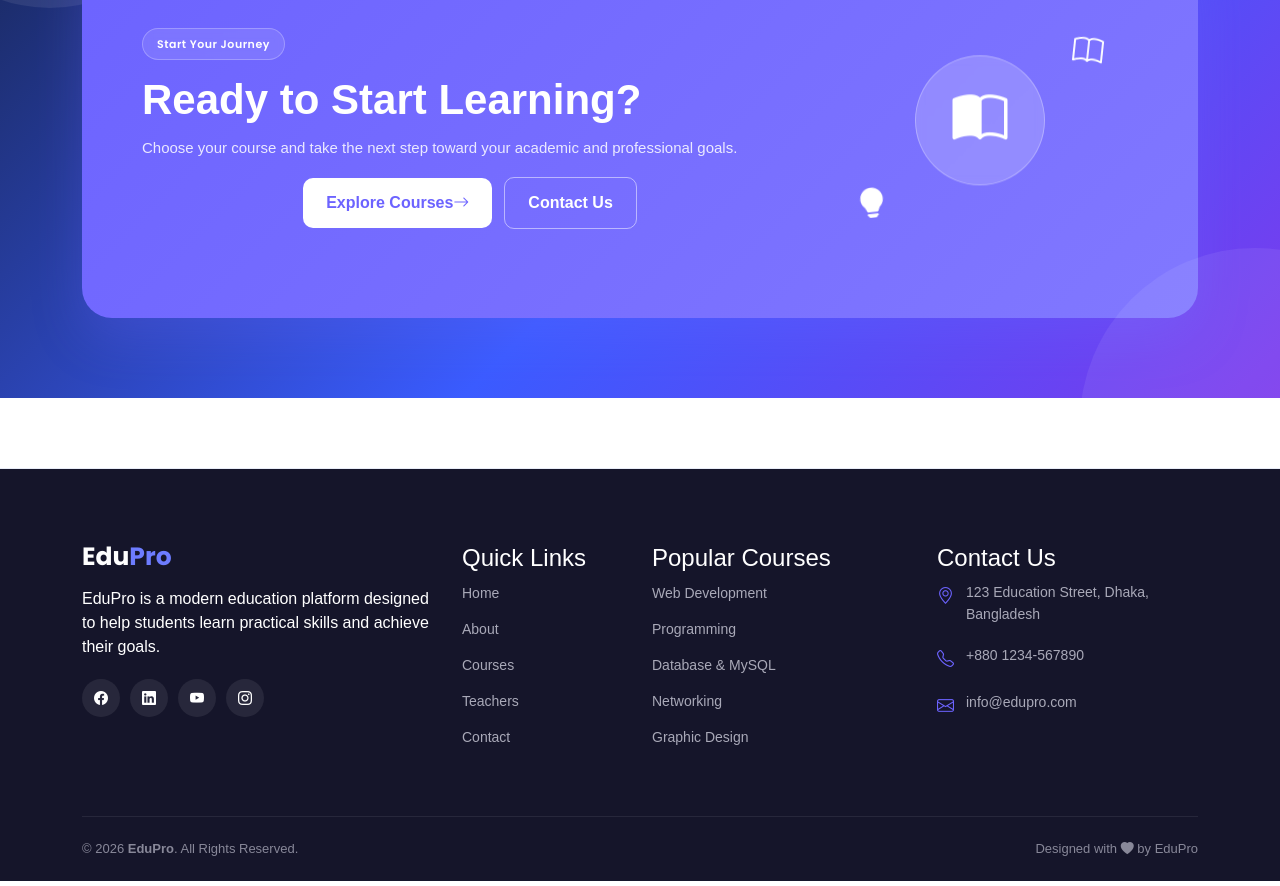
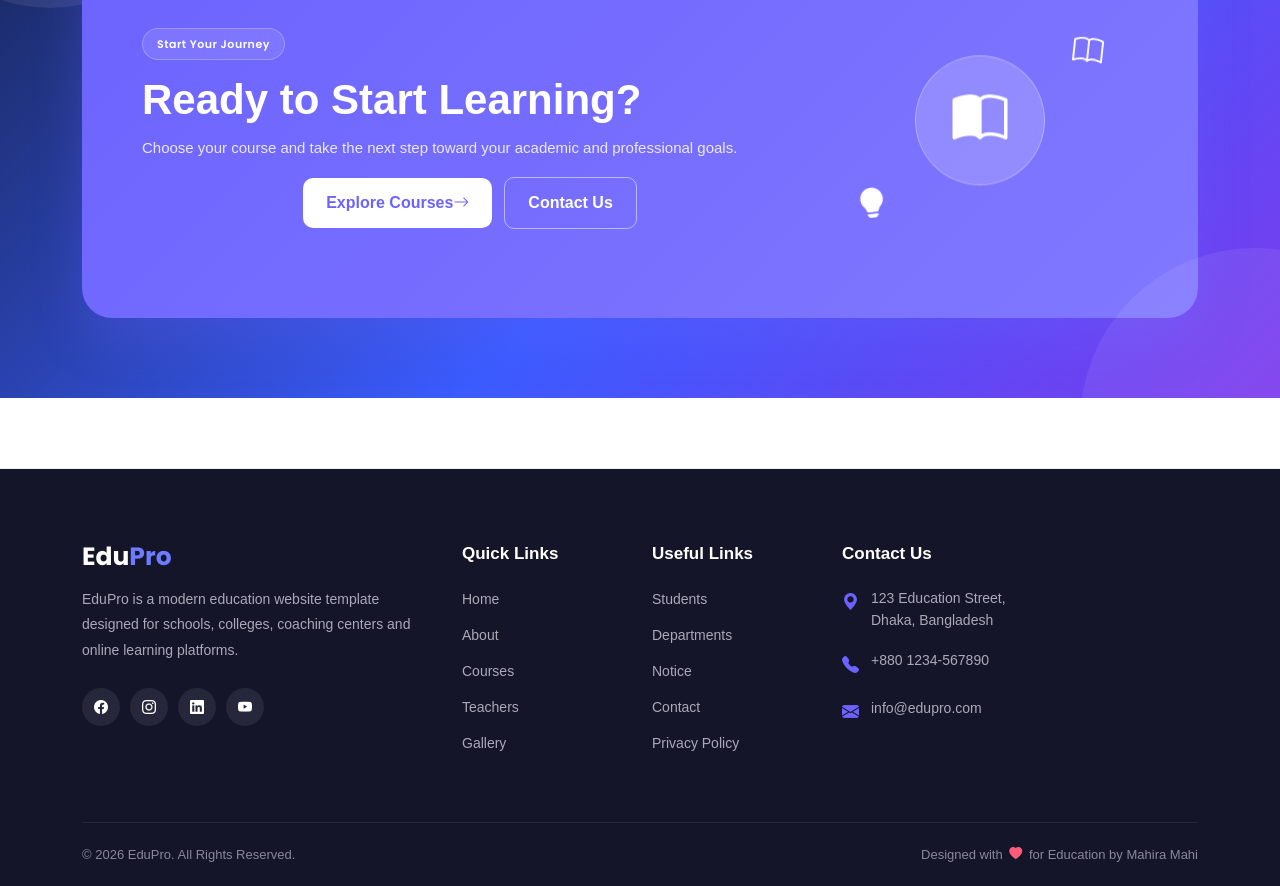
Before and after one commit to mahirakhanammahi2/edupro, a plain HTML site: page teachers.html in a window 1280 px wide. Shown: the part 1952-2838 px from the top of the page. Drawn offline with nearby package versions, Linux system fonts and the light colour scheme.

Commit message:
third commit

```diff
--- a/teachers.html
+++ b/teachers.html
@@ -510,88 +510,136 @@
     <footer class="footer-section">
       <div class="container">
         <div class="row g-4">
-          <!-- About -->
+          <!-- Brand -->
+
           <div class="col-lg-4 col-md-6">
-            <div class="footer-widget">
-              <a href="index.html" class="footer-logo">
-                <span class="brand-edu">Edu</span
-                ><span class="brand-pro">Pro</span>
+            <a href="index.html" class="footer-logo">
+              <span class="brand-edu">Edu</span
+              ><span class="brand-pro">Pro</span>
+            </a>
+
+            <p class="footer-description">
+              EduPro is a modern education website template designed for
+              schools, colleges, coaching centers and online learning platforms.
+            </p>
+
+            <!-- Social Icons -->
+
+            <div class="footer-social">
+              <a href="#" aria-label="Facebook">
+                <i class="bi bi-facebook"></i>
               </a>
 
-              <p>
-                EduPro is a modern education platform designed to help students
-                learn practical skills and achieve their goals.
-              </p>
+              <a href="#" aria-label="Instagram">
+                <i class="bi bi-instagram"></i>
+              </a>
 
-              <div class="footer-social">
-                <a href="#"><i class="bi bi-facebook"></i></a>
-                <a href="#"><i class="bi bi-linkedin"></i></a>
-                <a href="#"><i class="bi bi-youtube"></i></a>
-                <a href="#"><i class="bi bi-instagram"></i></a>
-              </div>
+              <a href="#" aria-label="LinkedIn">
+                <i class="bi bi-linkedin"></i>
+              </a>
+
+              <a href="#" aria-label="YouTube">
+                <i class="bi bi-youtube"></i>
+              </a>
             </div>
           </div>
 
           <!-- Quick Links -->
+
           <div class="col-lg-2 col-md-6">
-            <div class="footer-widget">
-              <h4>Quick Links</h4>
+            <h5 class="footer-title">Quick Links</h5>
 
-              <ul class="footer-links">
-                <li><a href="index.html">Home</a></li>
-                <li><a href="about.html">About</a></li>
-                <li><a href="courses.html">Courses</a></li>
-                <li><a href="teachers.html">Teachers</a></li>
-                <li><a href="contact.html">Contact</a></li>
-              </ul>
-            </div>
+            <ul class="footer-links">
+              <li>
+                <a href="index.html">Home</a>
+              </li>
+
+              <li>
+                <a href="about.html">About</a>
+              </li>
+
+              <li>
+                <a href="courses.html">Courses</a>
+              </li>
+
+              <li>
+                <a href="teachers.html">Teachers</a>
+              </li>
+
+              <li>
+                <a href="gallery.html">Gallery</a>
+              </li>
+            </ul>
           </div>
 
-          <!-- Courses -->
-          <div class="col-lg-3 col-md-6">
-            <div class="footer-widget">
-              <h4>Popular Courses</h4>
+          <!-- Useful Links -->
 
-              <ul class="footer-links">
-                <li><a href="courses.html">Web Development</a></li>
-                <li><a href="courses.html">Programming</a></li>
-                <li><a href="courses.html">Database & MySQL</a></li>
-                <li><a href="courses.html">Networking</a></li>
-                <li><a href="courses.html">Graphic Design</a></li>
-              </ul>
-            </div>
+          <div class="col-lg-2 col-md-6">
+            <h5 class="footer-title">Useful Links</h5>
+
+            <ul class="footer-links">
+              <li>
+                <a href="students.html">Students</a>
+              </li>
+
+              <li>
+                <a href="department.html">Departments</a>
+              </li>
+
+              <li>
+                <a href="notice.html">Notice</a>
+              </li>
+
+              <li>
+                <a href="contact.html">Contact</a>
+              </li>
+
+              <li>
+                <a href="#">Privacy Policy</a>
+              </li>
+            </ul>
           </div>
 
           <!-- Contact -->
-          <div class="col-lg-3 col-md-6">
-            <div class="footer-widget">
-              <h4>Contact Us</h4>
 
-              <ul class="footer-contact">
-                <li>
-                  <i class="bi bi-geo-alt"></i>
-                  <span>123 Education Street, Dhaka, Bangladesh</span>
-                </li>
+          <div class="col-lg-4 col-md-6">
+            <h5 class="footer-title">Contact Us</h5>
 
-                <li>
-                  <i class="bi bi-telephone"></i>
-                  <span>+880 1234-567890</span>
-                </li>
+            <ul class="footer-contact">
+              <li>
+                <i class="bi bi-geo-alt-fill"></i>
 
-                <li>
-                  <i class="bi bi-envelope"></i>
-                  <span>info@edupro.com</span>
-                </li>
-              </ul>
-            </div>
+                <span>
+                  123 Education Street,<br />
+                  Dhaka, Bangladesh
+                </span>
+              </li>
+
+              <li>
+                <i class="bi bi-telephone-fill"></i>
+
+                <a href="tel:+8801234567890"> +880 1234-567890 </a>
+              </li>
+
+              <li>
+                <i class="bi bi-envelope-fill"></i>
+
+                <a href="mailto:info@edupro.com"> info@edupro.com </a>
+              </li>
+            </ul>
           </div>
         </div>
 
         <!-- Footer Bottom -->
+
         <div class="footer-bottom">
-          <p>© 2026 <strong>EduPro</strong>. All Rights Reserved.</p>
+          <p>© 2026 EduPro. All Rights Reserved.</p>
 
-          <p>Designed with <i class="bi bi-heart-fill"></i> by EduPro</p>
+          <p>
+            Designed with
+            <i class="bi bi-heart-fill footer-heart"></i>
+            for Education by Mahira Mahi
+          </p>
         </div>
       </div>
     </footer>
```
Also changed, not shown: about.html (+17 -11 lines), contact.html (+46 -30 lines), courses.html (+34 -29 lines), gallery.html (+2 -2 lines), index.html (+1 -1 lines), notice.html (+57 -27 lines), students.html (+77 -75 lines).
